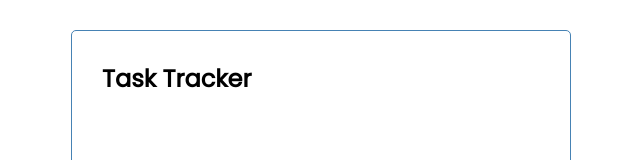
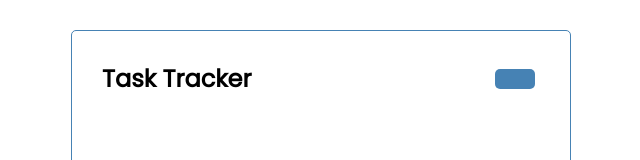
Before and after one commit to MIJanda/react-task-tracker, a React (Create React App) app: page / in a window 1280 px wide. Shown: the top 160 px of the page, without its empty margins (319-959 px from the left). Built offline with nearby package versions, Linux system fonts and the light colour scheme.

Commit message:
create and embed button component

```diff
--- /dev/null
+++ b/src/components/Button.js
@@ -0,0 +1,19 @@
+import PropTypes from 'prop-types'
+
+const Button = ({color, text}) => {
+  return <button
+            style = {{ backgroundColor: color}}
+            className="btn">{text}
+        </button>
+}
+
+Button.defaultProps = {
+    color: 'steelblue',
+}
+
+Button.propTypes = {
+    text: PropTypes.string,
+    color: PropTypes.string,
+}
+
+export default Button
--- a/src/components/Header.js
+++ b/src/components/Header.js
@@ -1,9 +1,11 @@
 import PropTypes from 'prop-types'
+import Button from './Button'
 
 const Header = ({title}) => {
   return (
-    <header>
+    <header className="header">
         <h2>{title}</h2>
+        <Button />
     </header>
   )
 }
```
